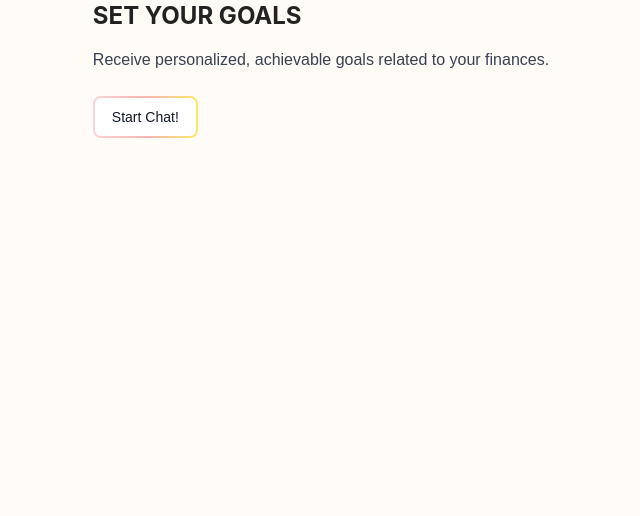
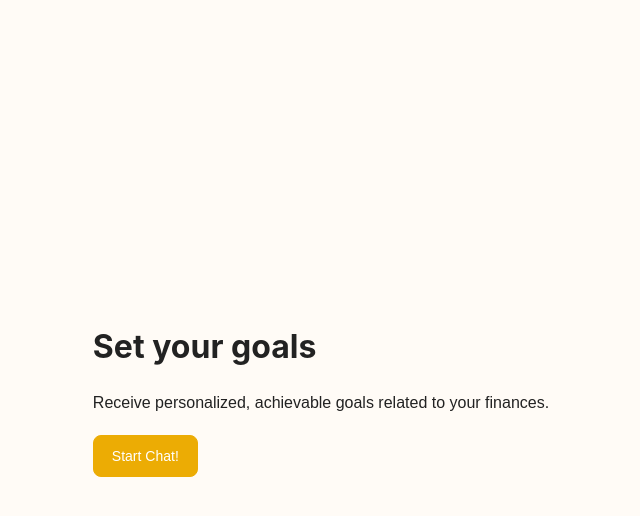
Before and after one commit to Danh295/GeeseHacks2025_Project, a Next.js app in the folder geesehacks2025/: page /chat in a window 1280 px wide. Shown: the top 516 px of the page, without its empty margins (319-959 px from the left). Built offline with nearby package versions, Linux system fonts and the light colour scheme.

Commit message:
Refactor StartChat component layout and styling for improved user experience

```diff
--- a/geesehacks2025/src/components/StartChat.tsx
+++ b/geesehacks2025/src/components/StartChat.tsx
@@ -4,28 +4,29 @@ import React from 'react'
 import {Button, TextInput, Label } from 'flowbite-react'
 import { HiOutlineArrowRight } from "react-icons/hi";
 import {useState} from 'react'
+
 export default function StartChat() {
     const [showChat, setShowChat] = useState(false);
     const [message, setMessage] = useState("");
     if(!showChat){
   return (
-    <main className="flex justify-center min-h-screen">
-    <div>
-    <h1 className="text-2xl font-bold mb-4">Set your goals</h1>
-    <p className="text-gray-700 mb-6">
+    <main className="flex flex-col items-center justify-center h-screen">
+    <div className="space-y-5">
+    <h2>Set your goals</h2>
+    <p>
       Receive personalized, achievable goals related to your finances.
     </p>
-    <Button outline gradientDuoTone="redToYellow" onClick={() => setShowChat(true)}>
+    <Button style={{ backgroundColor: 'var(--primary-yellow)', borderColor: 'var(--primary-yellow)'}} onClick={() => setShowChat(true)}>
         Start Chat!
       </Button>
     </div>
     </main>
   )
 } return (
-  <main className="flex justify-center min-h-screen">
+    <main>
 
 
-        <div className="flex items-center space-x-2 text-left">
+        <div className="flex items-center justify-center h-screen space-x-2 max-w-full">
 
                      <TextInput
                         id="message"
@@ -34,8 +35,9 @@ export default function StartChat() {
                         shadow
                         onChange={(e) => setMessage(e.target.value)}
                         sizing = "lg"
+                        className="w-3/4"
                       />
-                      <Button onClick={() => {}}>
+                      <Button style={{ backgroundColor: 'var(--primary-yellow)', borderColor: 'var(--primary-yellow)' }} onClick={() => {}}>
                       <HiOutlineArrowRight className="h-6 w-6" />
                         </Button>
                     </div>
```
